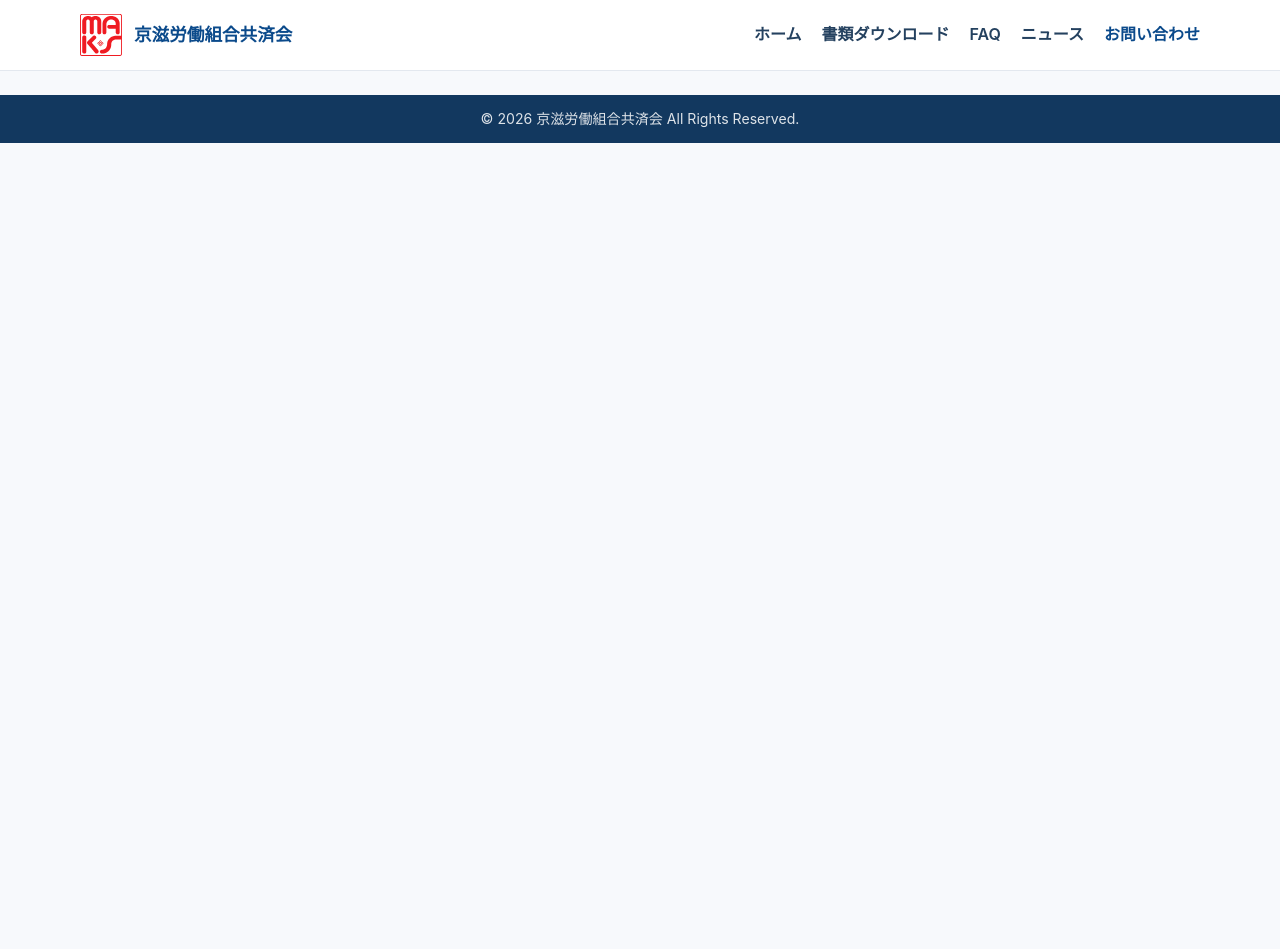
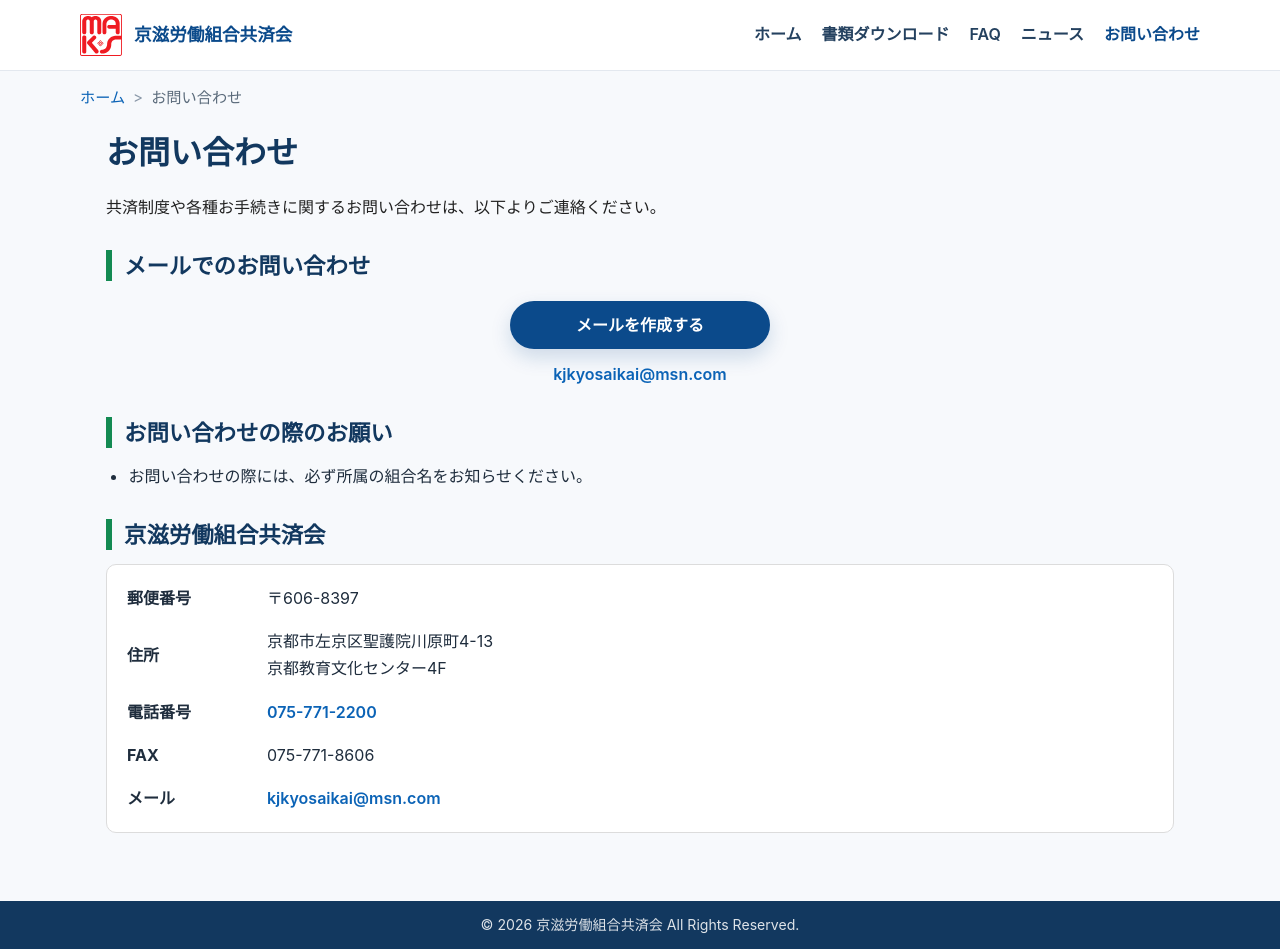
Before and after one commit to keijirodokyosai/keijirodokyosai.github.io, a Jekyll site: the page built from contact.html, in a window 1280 px wide and 949 px high. Built offline with Jekyll 4.4.1, drawn with Linux system fonts in a browser that asks for light colours.

Commit message:
Update contact.html

```diff
--- a/contact.html
+++ b/contact.html
@@ -36,3 +36,110 @@ structured_data_json_ld: >
     }
   }
 ---
+
+<nav class="breadcrumb" aria-label="パンくずリスト">
+  <ol class="breadcrumb-list">
+    <li><a href="{{ '/index.html' | relative_url }}">ホーム</a></li>
+    <li aria-current="page">お問い合わせ</li>
+  </ol>
+</nav>
+
+<section class="kyosai-page">
+
+  <section class="detail-section">
+    <h1>お問い合わせ</h1>
+
+    <div class="detail-lead">
+      <p>
+        共済制度や各種お手続きに関するお問い合わせは、以下よりご連絡ください。
+      </p>
+    </div>
+  </section>
+
+
+  <section class="detail-section">
+
+    <h2>メールでのお問い合わせ</h2>
+
+    <div class="pdf-download">
+
+      <a
+        href="mailto:kjkyosaikai@msn.com?subject=お問い合わせ"
+        class="btn btn-primary"
+      >
+        メールを作成する
+      </a>
+
+    </div>
+
+    <p style="text-align:center; margin-top:12px;">
+      <a href="mailto:kjkyosaikai@msn.com" class="text-link">
+        kjkyosaikai@msn.com
+      </a>
+    </p>
+
+  </section>
+
+
+  <section class="detail-section notice-section">
+
+    <h2>お問い合わせの際のお願い</h2>
+
+    <ul class="notice-list">
+      <li>お問い合わせの際には、必ず所属の組合名をお知らせください。</li>
+    </ul>
+
+  </section>
+
+
+  <section class="detail-section detail-section-last">
+
+    <h2>京滋労働組合共済会</h2>
+
+    <div class="image-card">
+
+      <table style="width:100%; border-collapse:collapse;">
+
+        <tr>
+          <th style="text-align:left; padding:8px; width:140px;">郵便番号</th>
+          <td style="padding:8px;">〒606-8397</td>
+        </tr>
+
+        <tr>
+          <th style="text-align:left; padding:8px;">住所</th>
+          <td style="padding:8px;">
+            京都市左京区聖護院川原町4-13<br>
+            京都教育文化センター4F
+          </td>
+        </tr>
+
+        <tr>
+          <th style="text-align:left; padding:8px;">電話番号</th>
+          <td style="padding:8px;">
+            <a href="tel:0757712200" class="text-link">
+              075-771-2200
+            </a>
+          </td>
+        </tr>
+
+        <tr>
+          <th style="text-align:left; padding:8px;">FAX</th>
+          <td style="padding:8px;">075-771-8606</td>
+        </tr>
+
+        <tr>
+          <th style="text-align:left; padding:8px;">メール</th>
+          <td style="padding:8px;">
+            <a href="mailto:kjkyosaikai@msn.com" class="text-link">
+              kjkyosaikai@msn.com
+            </a>
+          </td>
+        </tr>
+
+      </table>
+
+    </div>
+
+  </section>
+
+</section>
```
